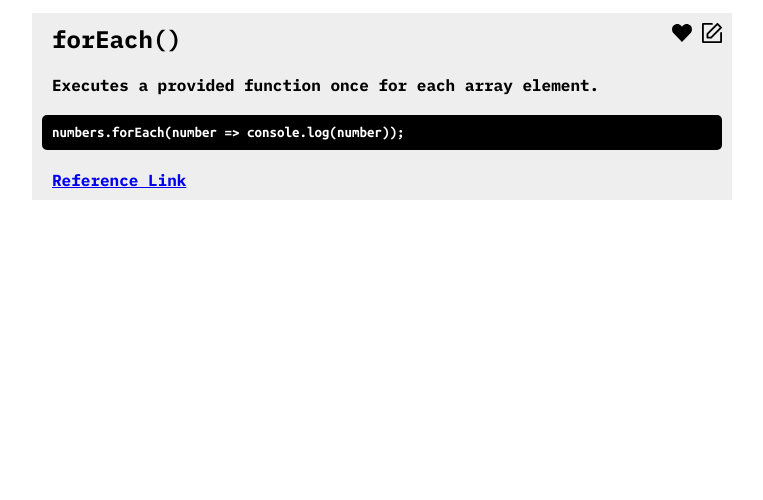
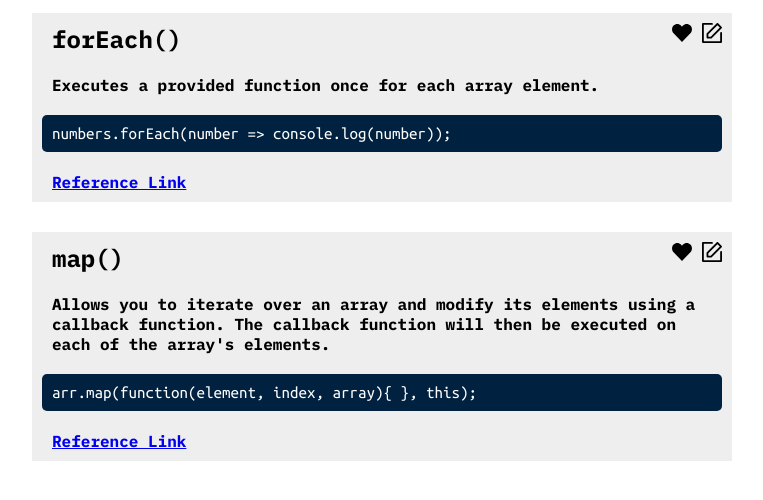
Before and after one commit to timothyrusso/easycheatsheet, a plain HTML site: page index.html in a window 1280 px wide. Shown: the part 94-594 px from the top of the page, without its empty margins (258-1021 px from the left). Drawn offline with Linux system fonts and the light colour scheme.

Commit message:
feat: new content in the blocks

```diff
--- a/data.js
+++ b/data.js
@@ -5,5 +5,12 @@ const initialBlocks = [
     example: "numbers.forEach(number => console.log(number));",
     link: "https://www.freecodecamp.org/news/javascript-foreach-how-to-loop-through-an-array-in-js/",
     language: "Javascript"
+  },
+  {
+    title: "map()",
+    description: "Allows you to iterate over an array and modify its elements using a callback function. The callback function will then be executed on each of the array's elements.",
+    example: "arr.map(function(element, index, array){  }, this);",
+    link: "https://www.freecodecamp.org/news/javascript-map-how-to-use-the-js-map-function-array-method/",
+    language: "Javascript"
   }
 ];
--- a/style.css
+++ b/style.css
@@ -9,7 +9,7 @@
   font-family: 'Ubuntu Mono';
   font-weight: 900;
   font-style: normal;
-  src: url(./fonts/Ubuntu_Mono/UbuntuMono-Bold.woff) format('woff');
+  src: url(./fonts/Ubuntu_Mono/UbuntuMono-Regular.woff) format('woff');
 }
 
 .content {
@@ -45,7 +45,7 @@
   max-width: 700px;
   min-height: 50px;
   background-color: rgb(238, 238, 238);
-  margin: 0 auto;
+  margin: 0 auto 30px;
   position: relative;
 }
 
@@ -84,11 +84,11 @@
 .block__example {
   margin: 0;
   font-family: 'Ubuntu Mono', Arial, sans-serif;
-  font-size: 15px;
+  font-size: 17px;
   margin: 10px;
   padding: 10px 10px;
   color: #fff;
-  background-color: #000;
+  background-color: #002240;
   border-radius: 5px;
 }
 
```
Also changed, not shown: fonts/Ubuntu_Mono/UbuntuMono-Regular.woff (added). Lines whose indentation alone changed are shown as unchanged.
